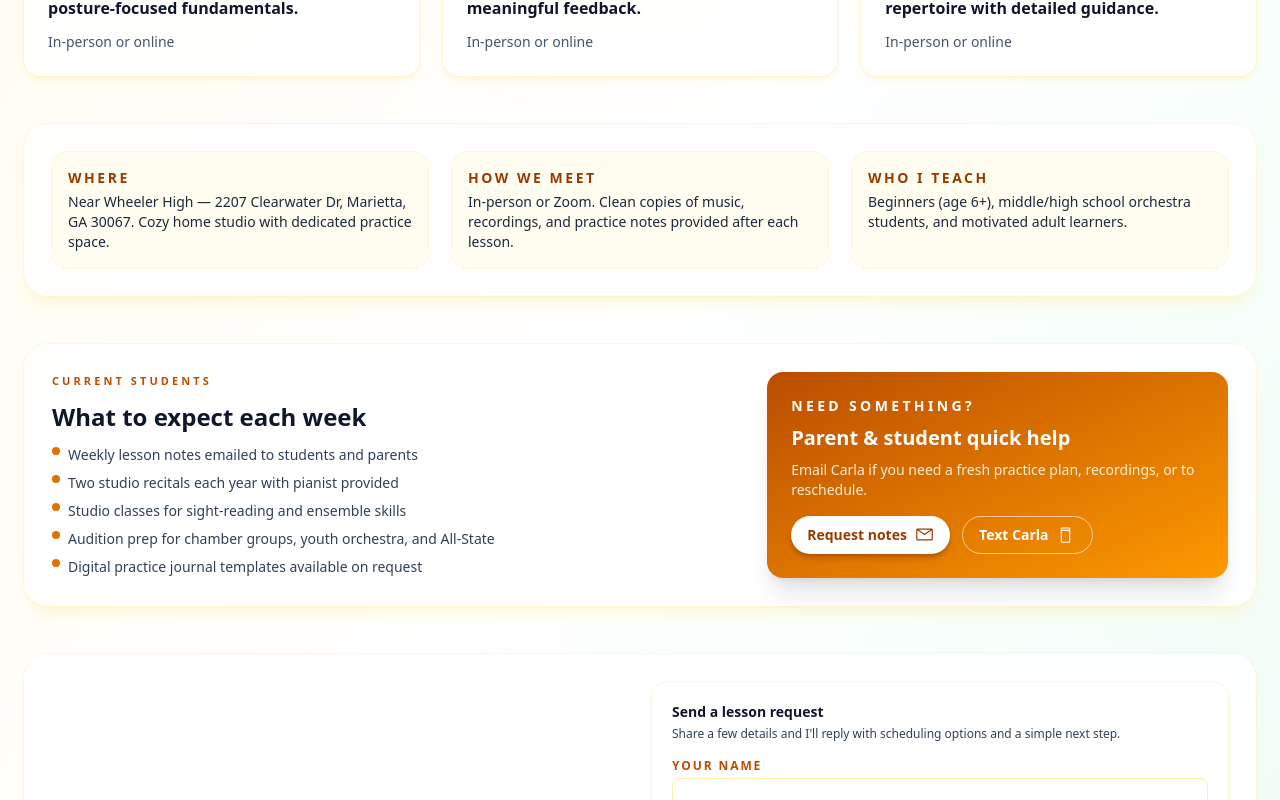
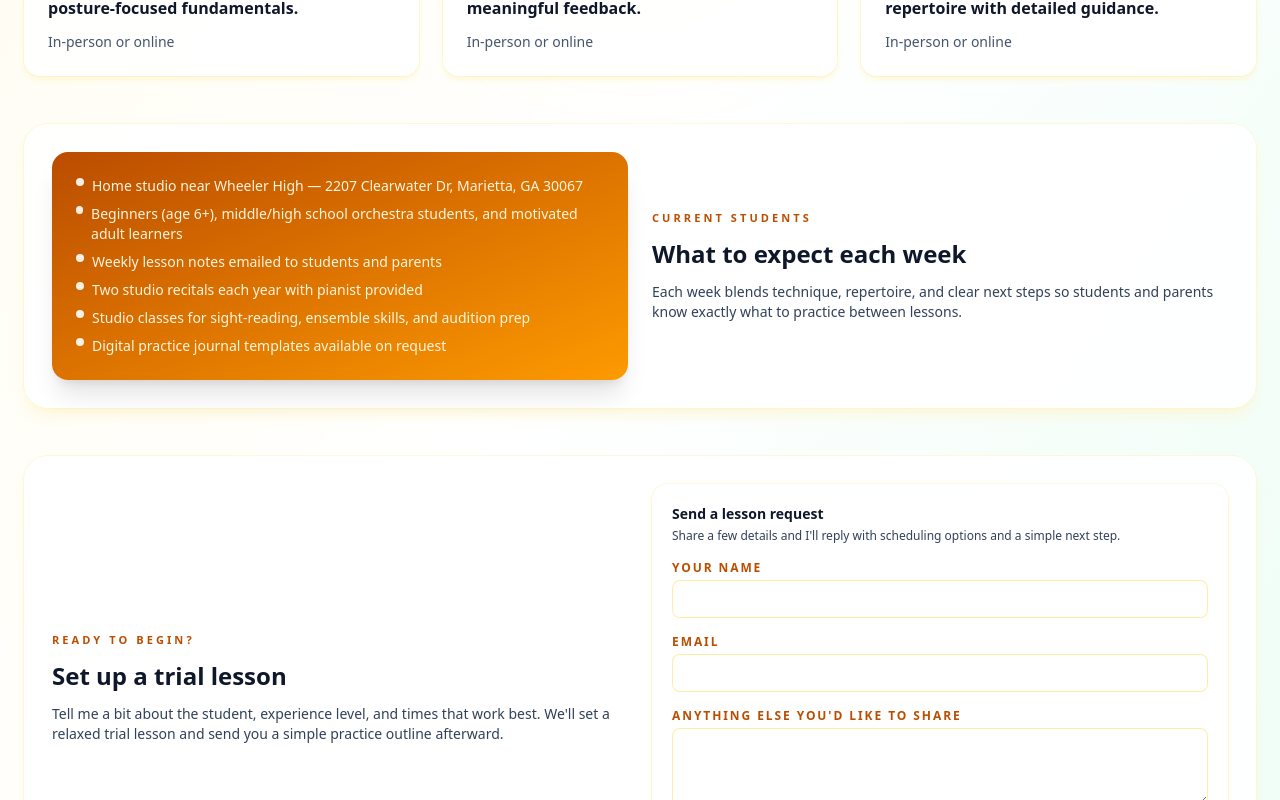
Before and after one commit to anderson-webops/mariettaviolinwithcarla.com, a Nuxt app in the folder front-end/: page / in a window 1280 px wide. Shown: the part 820-1620 px from the top of the page. Built offline with nearby package versions, Linux system fonts and the light colour scheme.

Commit message:
Remove Studio section from homepage and related components; update student content in site.json for clarity

```diff
--- a/front-end/src/components/sections/SectionHero.vue
+++ b/front-end/src/components/sections/SectionHero.vue
@@ -23,7 +23,9 @@ const tagToneClasses: Record<string, string> = {
 	<section
 		class="rounded-3xl bg-white/85 p-8 shadow-xl shadow-amber-200/60 ring-1 ring-amber-100/60 backdrop-blur-sm dark:bg-slate-900/70 dark:ring-amber-900/30"
 	>
-		<div class="grid items-center gap-10 md:grid-cols-[1.1fr_0.9fr]">
+		<div class="grid gap-10 md:grid-cols-[1.1fr_0.9fr] md:items-stretch">
+			<div class="flex h-full flex-col">
+				<div class="flex-[0.5]" aria-hidden="true" />
 				<div class="space-y-5">
 					<p class="text-[11px] uppercase tracking-[0.32em] text-amber-700 font-semibold">
 						{{ hero.location }}
@@ -36,6 +38,9 @@ const tagToneClasses: Record<string, string> = {
 					<p class="text-[16px] text-slate-700 dark:text-slate-200">
 						{{ hero.body }}
 					</p>
+				</div>
+				<div class="flex-1" aria-hidden="true" />
+				<div class="space-y-4">
 					<div class="flex flex-wrap gap-3">
 						<a
 							class="inline-flex items-center gap-2 rounded-full bg-amber-700 px-5 py-3 text-sm font-semibold text-white shadow-lg shadow-amber-500/50 transition hover:-translate-y-0.5 hover:shadow-amber-600/60"
@@ -59,10 +64,13 @@ const tagToneClasses: Record<string, string> = {
 							<span class="i-carbon-chat text-base" />
 						</a>
 					</div>
-				<div class="flex flex-wrap gap-3 text-xs uppercase tracking-[0.2em] text-slate-600 dark:text-slate-300">
+					<div
+						class="flex flex-wrap gap-3 text-xs uppercase tracking-[0.2em] text-slate-600 dark:text-slate-300"
+					>
 						<span v-for="tag in hero.tags" :key="tag.label" :class="tagToneClasses[tag.tone]">
 							{{ tag.label }}
 						</span>
+					</div>
 				</div>
 			</div>
 
--- a/front-end/src/components/sections/SectionStudents.vue
+++ b/front-end/src/components/sections/SectionStudents.vue
@@ -1,56 +1,34 @@
 <script setup lang="ts">
 import { storeToRefs } from "pinia";
-import { computed } from "vue";
 import { useSiteStore } from "~/stores/site";
 
 const site = useSiteStore();
-const { students, contact } = storeToRefs(site);
-
-const supportMailto = computed(() => {
-	return `mailto:${contact.value.email}?subject=${encodeURIComponent(students.value.ctaCard.emailSubject)}`;
-});
-const smsHref = computed(() => contact.value.phoneHref.replace(/^tel:/, "sms:"));
+const { students } = storeToRefs(site);
 </script>
 
 <template>
 	<section
 		id="students"
-		class="grid gap-6 rounded-3xl bg-white/90 p-7 shadow-lg shadow-amber-100/60 ring-1 ring-amber-100/60 dark:bg-slate-900/70 dark:ring-amber-900/40 md:grid-cols-[1.2fr_0.8fr] md:items-center"
+		class="grid gap-6 rounded-3xl bg-white/90 p-7 shadow-lg shadow-amber-100/60 ring-1 ring-amber-100/60 dark:bg-slate-900/70 dark:ring-amber-900/40 md:grid-cols-2 md:items-center"
 	>
-		<div class="space-y-3">
+		<div
+			class="order-2 rounded-2xl bg-gradient-to-br from-amber-700 to-amber-500 p-6 text-white shadow-xl md:order-1 w-full md:w-fit md:justify-self-start"
+		>
+			<ul class="grid gap-2 text-sm text-amber-50/95">
+				<li v-for="item in students.support" :key="item" class="flex items-start gap-2">
+					<span class="mt-0.5 h-2 w-2 rounded-full bg-white/90" />
+					<span>{{ item }}</span>
+				</li>
+			</ul>
+		</div>
+		<div class="order-1 space-y-3 md:order-2">
 			<p class="text-[11px] uppercase tracking-[0.28em] text-amber-700 font-semibold">
 				{{ students.eyebrow }}
 			</p>
 			<h2 class="text-2xl font-semibold text-slate-900 dark:text-white">{{ students.title }}</h2>
-			<ul class="grid gap-2 text-sm text-slate-700 dark:text-slate-200">
-				<li v-for="item in students.support" :key="item" class="flex items-start gap-2">
-					<span class="mt-0.5 h-2 w-2 rounded-full bg-amber-600" />
-					<span>{{ item }}</span>
-				</li>
-			</ul>
-		</div>
-		<div class="rounded-2xl bg-gradient-to-br from-amber-700 to-amber-500 p-6 text-white shadow-xl">
-			<p class="text-sm uppercase tracking-[0.24em] font-semibold">{{ students.ctaCard.eyebrow }}</p>
-			<h3 class="mt-2 text-xl font-semibold">{{ students.ctaCard.title }}</h3>
-			<p class="mt-2 text-sm text-amber-50/90">
-				{{ students.ctaCard.body }}
+			<p class="text-sm text-slate-700 dark:text-slate-200">
+				{{ students.body }}
 			</p>
-			<div class="mt-4 flex flex-wrap gap-3 text-sm">
-				<a
-					class="inline-flex items-center gap-2 rounded-full bg-white px-4 py-2 font-semibold text-amber-800 shadow-md shadow-amber-900/40 transition hover:-translate-y-0.5"
-					:href="supportMailto"
-				>
-					{{ students.ctaCard.primaryLabel }}
-					<span class="i-carbon-email text-base" />
-				</a>
-				<a
-					class="inline-flex items-center gap-2 rounded-full border border-white/60 px-4 py-2 font-semibold text-white transition hover:-translate-y-0.5"
-					:href="smsHref"
-				>
-					{{ students.ctaCard.secondaryLabel }}
-					<span class="i-carbon-mobile text-base" />
-				</a>
-			</div>
 		</div>
 	</section>
 </template>
--- a/front-end/src/components/sections/SectionStudio.vue
+++ /dev/null
@@ -1,33 +0,0 @@
-<script setup lang="ts">
-import { storeToRefs } from "pinia";
-import { useSiteStore } from "~/stores/site";
-
-const { studio } = storeToRefs(useSiteStore());
-</script>
-
-<template>
-	<section
-		id="studio"
-		class="grid gap-6 rounded-3xl bg-white/90 p-7 shadow-lg shadow-amber-100/60 ring-1 ring-amber-100/60 dark:bg-slate-900/70 dark:ring-amber-900/40 md:grid-cols-3"
-	>
-		<div
-			v-for="note in studio.notes"
-			:key="note.label"
-			class="flex gap-4 rounded-2xl bg-amber-50/70 p-4 ring-1 ring-amber-100/70 dark:bg-amber-900/20 dark:ring-amber-900/40"
-		>
-			<!--			<div
-				class="flex h-12 w-12 items-center justify-center rounded-xl bg-white text-amber-800 shadow-sm ring-1 ring-amber-100/80 dark:bg-slate-900 dark:text-amber-100 dark:ring-amber-900/50"
-			>
-				<span :class="note.icon" class="text-xl" aria-hidden="true" />
-			</div> -->
-			<div class="space-y-1">
-				<p class="text-sm uppercase tracking-[0.18em] text-amber-800 font-semibold">
-					{{ note.label }}
-				</p>
-				<p class="text-sm text-slate-800 dark:text-slate-200">
-					{{ note.value }}
-				</p>
-			</div>
-		</div>
-	</section>
-</template>
--- a/front-end/src/content/site.json
+++ b/front-end/src/content/site.json
@@ -51,7 +51,7 @@
 		"highlights": [
 			{
 				"title": "Patient, musical teaching",
-				"copy": "Carla blends multiple foundations of music with creative repertoire so students build confident tone, intonation, and musicianship at every age.",
+				"copy": "I blend multiple foundations of music with creative repertoire so students build confident tone, intonation, and musicianship at every age.",
 				"icon": "i-carbon-music"
 			},
 			{
@@ -85,43 +85,18 @@
 			}
 		]
 	},
-	"studio": {
-		"notes": [
-			{
-				"label": "Where",
-				"value": "Near Wheeler High — 2207 Clearwater Dr, Marietta, GA 30067. Cozy home studio with dedicated practice space.",
-				"icon": "i-carbon-location"
-			},
-			{
-				"label": "How we meet",
-				"value": "In-person or Zoom. Clean copies of music, recordings, and practice notes provided after each lesson.",
-				"icon": "i-carbon-calendar"
-			},
-			{
-				"label": "Who I teach",
-				"value": "Beginners (age 6+), middle/high school orchestra students, and motivated adult learners.",
-				"icon": "i-carbon-user-multiple"
-			}
-		]
-	},
 	"students": {
 		"eyebrow": "Current students",
 		"title": "What to expect each week",
+		"body": "Each week blends technique, repertoire, and clear next steps so students and parents know exactly what to practice between lessons.",
 		"support": [
+			"Home studio near Wheeler High — 2207 Clearwater Dr, Marietta, GA 30067",
+			"Beginners (age 6+), middle/high school orchestra students, and motivated adult learners",
 			"Weekly lesson notes emailed to students and parents",
 			"Two studio recitals each year with pianist provided",
-			"Studio classes for sight-reading and ensemble skills",
-			"Audition prep for chamber groups, youth orchestra, and All-State",
+			"Studio classes for sight-reading, ensemble skills, and audition prep",
 			"Digital practice journal templates available on request"
-		],
-		"ctaCard": {
-			"eyebrow": "Need something?",
-			"title": "Parent & student quick help",
-			"body": "Email Carla if you need a fresh practice plan, recordings, or to reschedule.",
-			"emailSubject": "Practice plan request",
-			"primaryLabel": "Request notes",
-			"secondaryLabel": "Text Carla"
-		}
+		]
 	},
 	"trial": {
 		"eyebrow": "Ready to begin?",
--- a/front-end/src/layouts/home.vue
+++ b/front-end/src/layouts/home.vue
@@ -45,7 +45,6 @@ const primaryCtaHref = computed(() => {
 
 			<nav class="hidden items-center gap-6 text-sm font-medium text-slate-700 dark:text-slate-200 md:flex">
 				<NuxtLink class="hover:text-amber-700" to="/#lessons">Lessons</NuxtLink>
-				<NuxtLink class="hover:text-amber-700" to="/#studio">Studio</NuxtLink>
 				<NuxtLink class="hover:text-amber-700" to="/#students">Students</NuxtLink>
 				<NuxtLink class="hover:text-amber-700" to="/#contact">Contact</NuxtLink>
 			</nav>
--- a/front-end/src/pages/index.vue
+++ b/front-end/src/pages/index.vue
@@ -3,7 +3,6 @@ import SectionContact from "~/components/sections/SectionContact.vue";
 import SectionHero from "~/components/sections/SectionHero.vue";
 import SectionLessons from "~/components/sections/SectionLessons.vue";
 import SectionStudents from "~/components/sections/SectionStudents.vue";
-import SectionStudio from "~/components/sections/SectionStudio.vue";
 
 definePageMeta({
 	layout: "home"
@@ -14,7 +13,6 @@ definePageMeta({
 	<section class="grid gap-12 text-left">
 		<SectionHero />
 		<SectionLessons />
-		<SectionStudio />
 		<SectionStudents />
 		<SectionContact />
 	</section>
--- a/front-end/src/stores/site.ts
+++ b/front-end/src/stores/site.ts
@@ -36,26 +36,11 @@ interface LessonOption {
 	format: string;
 }
 
-interface StudioNote {
-	label: string;
-	value: string;
-	icon: string;
-}
-
-interface StudentCtaCard {
+interface StudentsContent {
 	eyebrow: string;
 	title: string;
 	body: string;
-	emailSubject: string;
-	primaryLabel: string;
-	secondaryLabel: string;
-}
-
-interface StudentsContent {
-	eyebrow: string;
-	title: string;
 	support: string[];
-	ctaCard: StudentCtaCard;
 }
 
 interface TrialContent {
@@ -110,9 +95,6 @@ interface SiteContent {
 	lessons: {
 		cards: LessonOption[];
 	};
-	studio: {
-		notes: StudioNote[];
-	};
 	students: StudentsContent;
 	trial: TrialContent;
 	contactForm: ContactFormContent;
@@ -141,7 +123,6 @@ export const useSiteStore = defineStore("site", () => {
 		contact: computed(() => content.value.contact),
 		hero: computed(() => content.value.hero),
 		lessons: computed(() => content.value.lessons),
-		studio: computed(() => content.value.studio),
 		students: computed(() => content.value.students),
 		trial: computed(() => content.value.trial),
 		contactForm: computed(() => content.value.contactForm),
```
Lines whose indentation alone changed are shown as unchanged.
